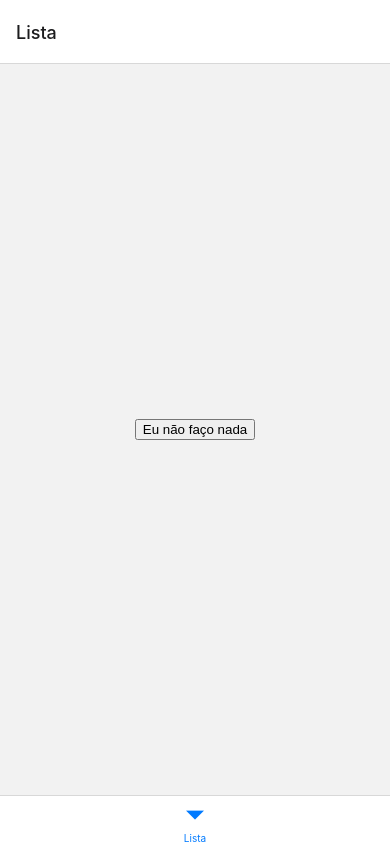
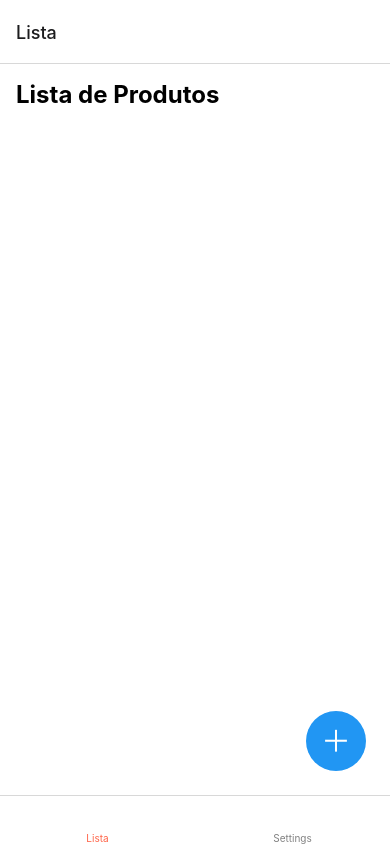
Before and after one commit to cammilamachado/AplicativoTaNaLista, a React Native app in the folder src/: screen /NavLista in a window 390 px wide. Built offline with nearby package versions, Linux system fonts and the light colour scheme; no server answers; the database is empty.

Commit message:
Tela Lista_Preenchida

```diff
--- a/src/src/firebase/firebase.ts
+++ b/src/src/firebase/firebase.ts
@@ -1,6 +1,6 @@
-import { initializeApp } from 'firebase/app';
-import { getAuth } from 'firebase/auth';
-
+import { initializeApp } from "firebase/app";
+import { getAuth } from "firebase/auth";
+import { getFirestore } from "firebase/firestore";
 const firebaseConfig = {
   apiKey: "AIzaSyAgDNWcWhxIp3yji4xvXHJq3g7tOOte1RY",
   authDomain: "comprasapp-3b097.firebaseapp.com",
@@ -8,8 +8,11 @@ const firebaseConfig = {
   storageBucket: "comprasapp-3b097.firebasestorage.app",
   messagingSenderId: "736458309596",
   appId: "1:736458309596:web:d3b04940a0444c7aadd919",
-    measurementId: "G-Z6QDHBBL2Y"
+  measurementId: "G-Z6QDHBBL2Y",
 };
 
 const app = initializeApp(firebaseConfig);
 export const auth = getAuth(app);
+const db = getFirestore(app);
+
+export { db };
--- a/src/src/navigation/TabsLista.tsx
+++ b/src/src/navigation/TabsLista.tsx
@@ -1,10 +1,39 @@
-import { createBottomTabNavigator } from '@react-navigation/bottom-tabs';
-import Lista from '../screens/Lista_Preenchida';
+import { createBottomTabNavigator } from "@react-navigation/bottom-tabs";
+import Lista from "../screens/Lista_Preenchida";
+import Ionicons from "@expo/vector-icons/Ionicons";
+import { View } from "react-native";
 export default function MyTabs() {
-    const TabsLista = createBottomTabNavigator();
-    return (
-        <TabsLista.Navigator>
-            <TabsLista.Screen name="Lista" component={Lista} />
-        </TabsLista.Navigator>
-    );
+  const TabsLista = createBottomTabNavigator();
+  return (
+    <TabsLista.Navigator
+      screenOptions={({ route }) => ({
+        tabBarIcon: ({ focused, color, size }) => {
+          let iconName;
+
+          if (route.name === "Settings") {
+            iconName = focused
+              ? "bookmark"
+              : "bookmark-outline";
+          } else if (route.name === "Lista") {
+            iconName = focused ? "list" : "list-outline";
+          }
+
+          // You can return any component that you like here!
+          return <Ionicons  size={size} color={color} />;
+        },
+        tabBarActiveTintColor: "tomato",
+        tabBarInactiveTintColor: "gray",
+      })}
+    >
+      <TabsLista.Screen name="Lista" component={Lista} />
+      <TabsLista.Screen name = "Settings" component={teste}/>
+    </TabsLista.Navigator>
+  );
 }
+function teste() {
+  return (
+    <View>
+      <button> TEste</button>
+    </View>
+  );
+}
--- a/src/src/screens/Lista_Preenchida.tsx
+++ b/src/src/screens/Lista_Preenchida.tsx
@@ -1,11 +1,214 @@
+import React, { useEffect, useState } from "react";
 import { useNavigation } from "@react-navigation/native";
-import React from "react";
-import { View, Text } from "react-native";
+import {
+  View,
+  Text,
+  FlatList,
+  StyleSheet,
+  Modal,
+  TextInput,
+  TouchableOpacity,
+  Alert,
+} from "react-native";
+import { collection, getDocs, addDoc } from "firebase/firestore";
+import { db } from "../firebase/firebase";
+
+interface Produto {
+  id: string;
+  nome: string;
+  quantidade: number;
+  validade: Date;
+}
+
 export default function Lista() {
-    const navigation = useNavigation();
-    return (
-        <View style={{ flex: 1, justifyContent: 'center', alignItems: 'center' }}>
-            <button>  Eu não faço nada  </button>
+  const navigation = useNavigation();
+  const [usuarios, setUsuarios] = useState<Produto[]>([]);
+  const [modalVisible, setModalVisible] = useState(false);
+  const [nome, setNome] = useState("");
+  const [idade, setIdade] = useState("");
+  const [email, setEmail] = useState("");
+
+  useEffect(() => {
+    carregarUsuarios();
+  }, []);
+
+  async function carregarUsuarios() {
+    try {
+      const snapshot = await getDocs(collection(db, "listas"));
+      const lista: Produto[] = snapshot.docs.map((doc) => ({
+        id: doc.id,
+        ...doc.data(),
+      })) as Produto[];
+      setUsuarios(lista);
+    } catch (error) {
+      console.error("Erro ao buscar dados:", error);
+    }
+  }
+
+  const adicionarProduto = async () => {
+    if (!nome || !idade || !email) {
+      Alert.alert("Erro", "Preencha todos os campos");
+      return;
+    }
+
+    try {
+      await addDoc(collection(db, "usuarios"), {
+        nome,
+        idade: Number(idade),
+        email,
+      });
+      setModalVisible(false);
+      setNome("");
+      setIdade("");
+      setEmail("");
+      carregarUsuarios(); // recarrega os dados
+    } catch (error) {
+      console.error("Erro ao adicionar usuário:", error);
+      Alert.alert("Erro ao salvar");
+    }
+  };
+
+  const renderItem = ({ item }: { item: Produto }) => (
+    <View style={styles.card}>
+      <Text style={styles.nome}>{item.nome}</Text>
+      <Text>Quantidade: {item.quantidade}</Text>
+      <Text>Valido até: {item.validade.toLocaleDateString()}</Text>
+    </View>
+  );
+
+  return (
+    <View style={styles.container}>
+      <Text style={styles.titulo}>Lista de Produtos</Text>
+
+      <FlatList
+        data={usuarios}
+        keyExtractor={(item) => item.id}
+        renderItem={renderItem}
+        contentContainerStyle={styles.lista}
+      />
+
+      {/* Botão '+' flutuante */}
+      <TouchableOpacity
+        style={styles.botaoFlutuante}
+        onPress={() => setModalVisible(true)}
+      >
+        <Text style={styles.iconeBotao}>＋</Text>
+      </TouchableOpacity>
+
+      {/* Modal de cadastro */}
+      <Modal visible={modalVisible} animationType="slide" transparent>
+        <View style={styles.modalContainer}>
+          <View style={styles.modalContent}>
+            <Text style={styles.modalTitulo}>Novo Usuário</Text>
+
+            <TextInput
+              placeholder="Nome"
+              style={styles.input}
+              value={nome}
+              onChangeText={setNome}
+            />
+            <TextInput
+              placeholder="Idade"
+              style={styles.input}
+              value={idade}
+              onChangeText={setIdade}
+              keyboardType="numeric"
+            />
+            <TextInput
+              placeholder="Email"
+              style={styles.input}
+              value={email}
+              onChangeText={setEmail}
+              keyboardType="email-address"
+            />
+
+            <View style={styles.botoesModal}>
+              <TouchableOpacity
+                style={[styles.botaoModal, { backgroundColor: "#ccc" }]}
+                onPress={() => setModalVisible(false)}
+              >
+                <Text>Cancelar</Text>
+              </TouchableOpacity>
+              <TouchableOpacity
+                style={[styles.botaoModal, { backgroundColor: "#4caf50" }]}
+                onPress={adicionarProduto}
+              >
+                <Text style={{ color: "#fff" }}>Salvar</Text>
+              </TouchableOpacity>
+            </View>
+          </View>
         </View>
-    )
+      </Modal>
+    </View>
+  );
 }
+
+const styles = StyleSheet.create({
+  container: { flex: 1, padding: 16, backgroundColor: "#fff" },
+  titulo: { fontSize: 24, fontWeight: "bold", marginBottom: 16 },
+  lista: { paddingBottom: 16 },
+  card: {
+    backgroundColor: "#f9f9f9",
+    padding: 16,
+    marginBottom: 12,
+    borderRadius: 8,
+    elevation: 2,
+    shadowColor: "#000",
+    shadowOffset: { width: 0, height: 2 },
+    shadowOpacity: 0.1,
+    shadowRadius: 4,
+  },
+  nome: { fontSize: 18, fontWeight: "bold" },
+
+  botaoFlutuante: {
+    position: "absolute",
+    right: 24,
+    bottom: 24,
+    backgroundColor: "#2196f3",
+    width: 60,
+    height: 60,
+    borderRadius: 30,
+    alignItems: "center",
+    justifyContent: "center",
+    elevation: 5,
+  },
+  iconeBotao: {
+    fontSize: 30,
+    color: "#fff",
+    lineHeight: 32,
+  },
+
+  modalContainer: {
+    flex: 1,
+    backgroundColor: "#000000aa",
+    justifyContent: "center",
+    padding: 20,
+  },
+  modalContent: {
+    backgroundColor: "#fff",
+    padding: 20,
+    borderRadius: 8,
+  },
+  modalTitulo: {
+    fontSize: 20,
+    fontWeight: "bold",
+    marginBottom: 16,
+  },
+  input: {
+    borderWidth: 1,
+    borderColor: "#ccc",
+    padding: 10,
+    borderRadius: 6,
+    marginBottom: 12,
+  },
+  botoesModal: {
+    flexDirection: "row",
+    justifyContent: "space-between",
+  },
+  botaoModal: {
+    padding: 12,
+    borderRadius: 6,
+    alignItems: "center",
+    width: "48%",
+  },
+});
--- a/src/src/screens/TelaInicial.tsx
+++ b/src/src/screens/TelaInicial.tsx
@@ -1,10 +1,10 @@
-import React from 'react';
-import { View, Text, StyleSheet, Pressable, Image } from 'react-native';
-import { useNavigation } from '@react-navigation/native';
-import { NativeStackNavigationProp } from '@react-navigation/native-stack';
-import { RootStackParamList } from '../navigation/MainStack';
+import React from "react";
+import { View, Text, StyleSheet, Pressable, Image } from "react-native";
+import { useNavigation } from "@react-navigation/native";
+import { NativeStackNavigationProp } from "@react-navigation/native-stack";
+import { RootStackParamList } from "../navigation/MainStack";
 
-type NavigationProp = NativeStackNavigationProp<RootStackParamList, 'Inicio'>;
+type NavigationProp = NativeStackNavigationProp<RootStackParamList, "Inicio">;
 
 export default function TelaInicial() {
   const navigation = useNavigation<NavigationProp>();
@@ -13,21 +13,34 @@ export default function TelaInicial() {
     <View style={styles.container}>
       {
         <Image
-            source={require('../../assets/logo.png')}
+          source={require("../../assets/logo.png")}
           style={styles.logo}
           resizeMode="contain"
         />
       }
-            <Text style={styles.title}>Bem-vindo ao{'\n'}Tá na Lista!</Text>
+      <Text style={styles.title}>Bem-vindo ao{"\n"}Tá na Lista!</Text>
 
-            <Pressable style={styles.button} onPress={() => navigation.navigate('Cadastro')}>
+      <Pressable
+        style={styles.button}
+        onPress={() => navigation.navigate("Cadastro")}
+      >
         <Text style={styles.buttonText}>Criar uma conta</Text>
       </Pressable>
 
-            <Pressable onPress={() => navigation.navigate('Login')}>
-                <Text style={styles.linkText}>Já tem uma conta? <Text style={styles.loginLink}>Fazer login.</Text></Text>
+      <Pressable onPress={() => navigation.navigate("Login")}>
+        <Text style={styles.linkText}>
+          Já tem uma conta? <Text style={styles.loginLink}>Fazer login.</Text>
+        </Text>
       </Pressable>
-
+      /* Botão apenas para testes, remover mais tarde */
+      <Pressable
+        style={styles.button}
+        onPress={function f() {
+          navigation.navigate("NavLista");
+        }}
+      >
+        <Text style={styles.buttonText}>PULAR LOGIN</Text>
+      </Pressable>
     </View>
   );
 }
@@ -35,42 +48,41 @@ export default function TelaInicial() {
 const styles = StyleSheet.create({
   container: {
     flex: 1,
-        backgroundColor: '#A82223',
-        justifyContent: 'center',
-        alignItems: 'center',
+    backgroundColor: "#A82223",
+    justifyContent: "center",
+    alignItems: "center",
     padding: 20,
   },
   logo: {
     width: 300,
     height: 300,
     marginBottom: 40,
-
   },
   title: {
-        color: '#fff',
+    color: "#fff",
     fontSize: 45,
-        fontWeight: 'bold',
-        textAlign: 'center',
+    fontWeight: "bold",
+    textAlign: "center",
     marginBottom: 25,
   },
   button: {
-        backgroundColor: '#FFA726',
+    backgroundColor: "#FFA726",
     paddingVertical: 12,
     paddingHorizontal: 50,
     borderRadius: 30,
     marginBottom: 20,
   },
   buttonText: {
-        color: '#fff',
+    color: "#fff",
     fontSize: 20,
-        fontWeight: 'bold',
+    fontWeight: "bold",
   },
   linkText: {
-        color: '#fff',
+    color: "#fff",
     fontSize: 15,
   },
   loginLink: {
-        color: '#FFA726',
-        textDecorationLine: 'underline',
+    color: "#FFA726",
+    textDecorationLine: "underline",
   },
 });
```
Lines whose indentation alone changed are shown as unchanged.
